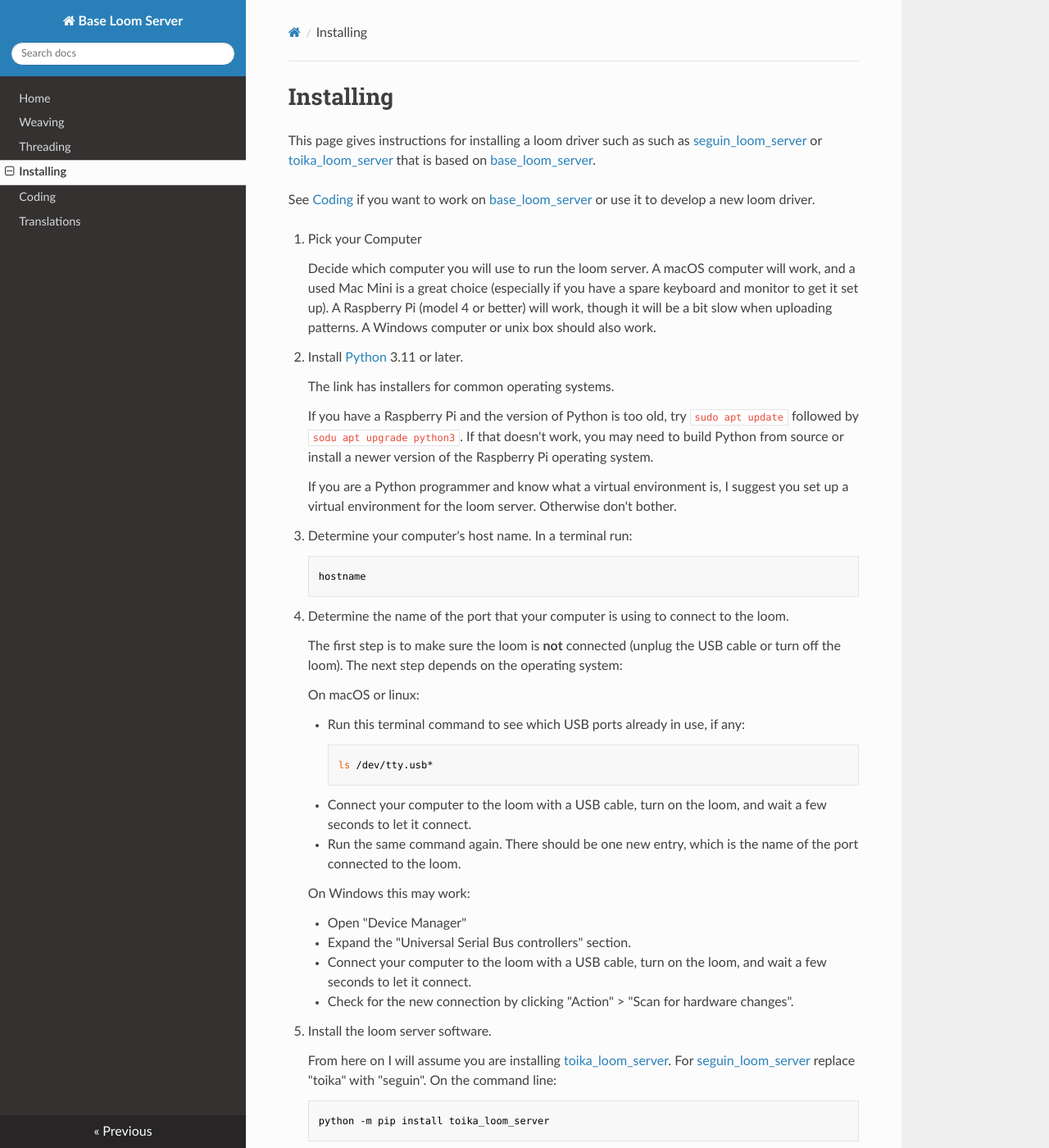
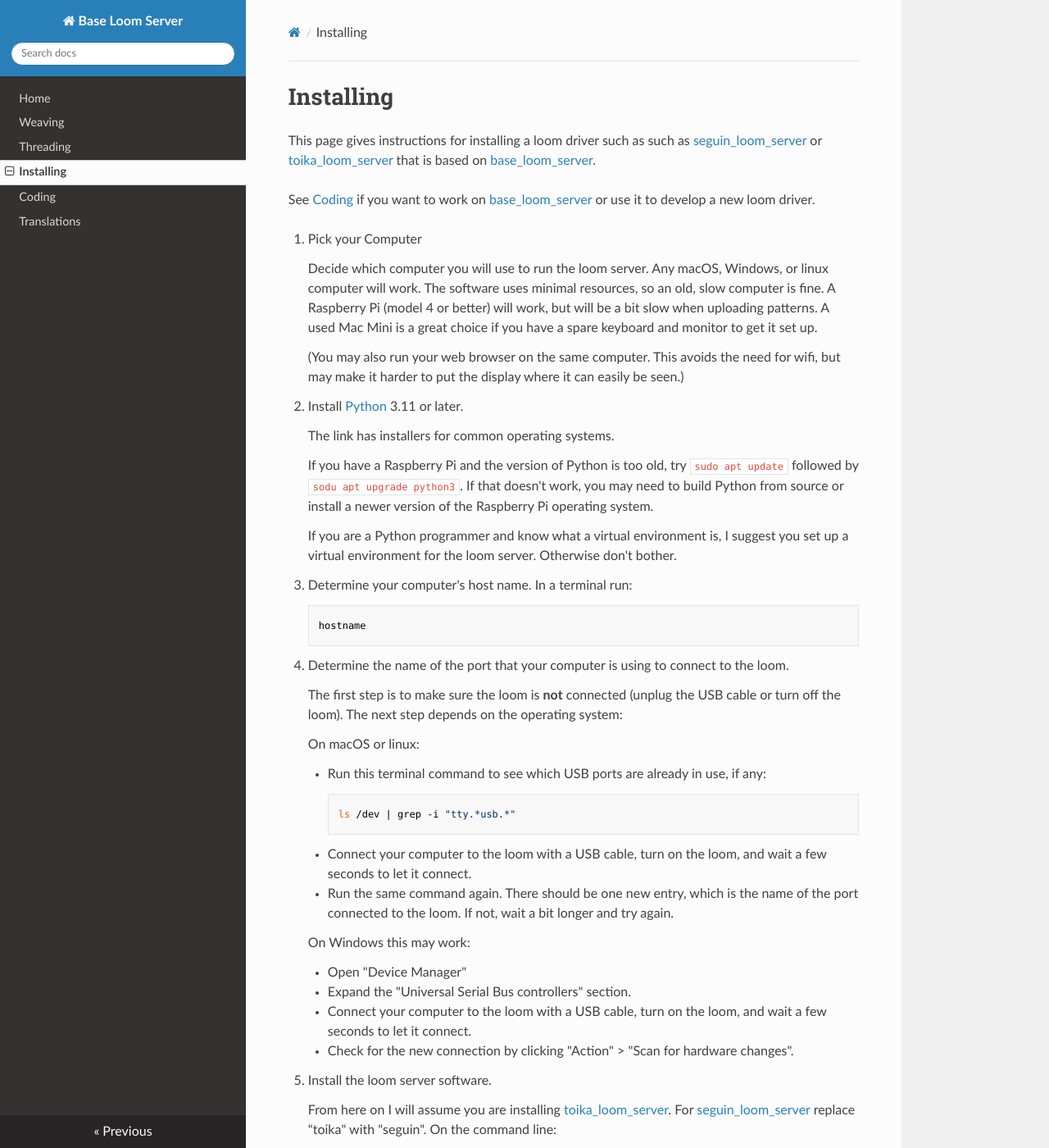
Before and after one commit to r-owen/base_loom_server, an MkDocs documentation site: the page built from docs/installing.md, in a window 1280 px wide and 1400 px high. Shown: the whole window at 82% size. Built offline with MkDocs 1.6.1, drawn with Linux system fonts in a browser that asks for light colours; nearby versions of some CDN libraries.

Commit message:
installing.md: fix command to list usb ports
and refine the description of suitable computers.

```diff
--- a/docs/installing.md
+++ b/docs/installing.md
@@ -10,9 +10,13 @@
 1. Pick your Computer
 
     Decide which computer you will use to run the loom server.
-    A macOS computer will work, and a used Mac Mini is a great choice (especially if you have a spare keyboard and monitor to get it set up).
-    A Raspberry Pi (model 4 or better) will work, though it will be a bit slow when uploading patterns.
-    A Windows computer or unix box should also work.
+    Any macOS, Windows, or linux computer will work.
+    The software uses minimal resources, so an old, slow computer is fine.
+    A Raspberry Pi (model 4 or better) will work, but will be a bit slow when uploading patterns.
+    A used Mac Mini is a great choice if you have a spare keyboard and monitor to get it set up.
+
+    (You may also run your web browser on the same computer. This avoids the need for wifi,
+    but may make it harder to put the display where it can easily be seen.)
 
 2. Install [Python](https://www.python.org/downloads/) 3.11 or later.
 
@@ -38,14 +42,14 @@
 
     On macOS or linux:
 
-    * Run this terminal command to see which USB ports already in use, if any:
+    * Run this terminal command to see which USB ports are already in use, if any:
 
-            ls /dev/tty.usb*
+            ls /dev | grep -i "tty.*usb.*"
 
     * Connect your computer to the loom with a USB cable, turn on the loom, and wait a few seconds to let it connect.
 
-    * Run the same command again. There should be one new entry,
-      which is the name of the port connected to the loom.
+    * Run the same command again. There should be one new entry, which is the name of the port connected to the loom.
+      If not, wait a bit longer and try again.
 
     On Windows this may work:
 
```
